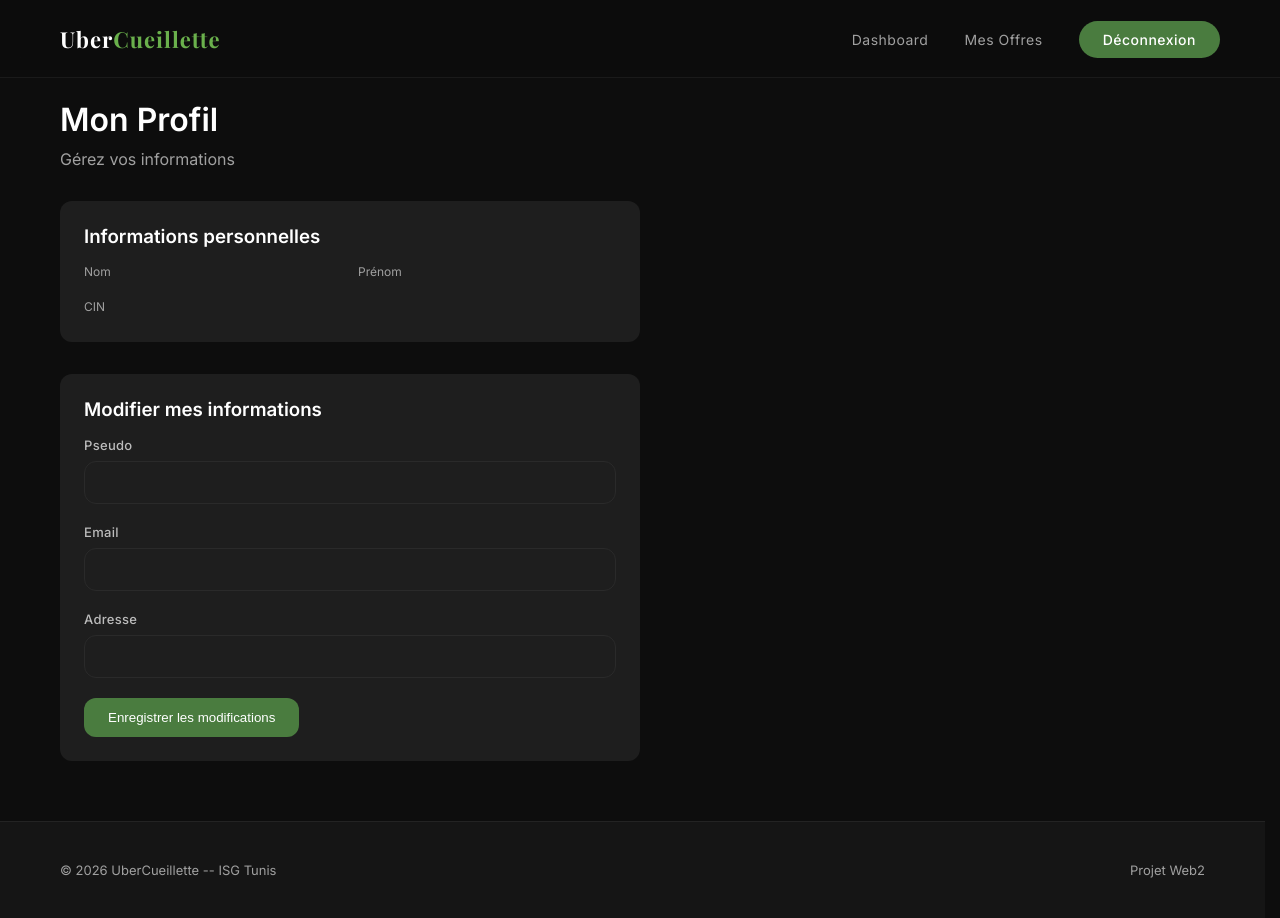
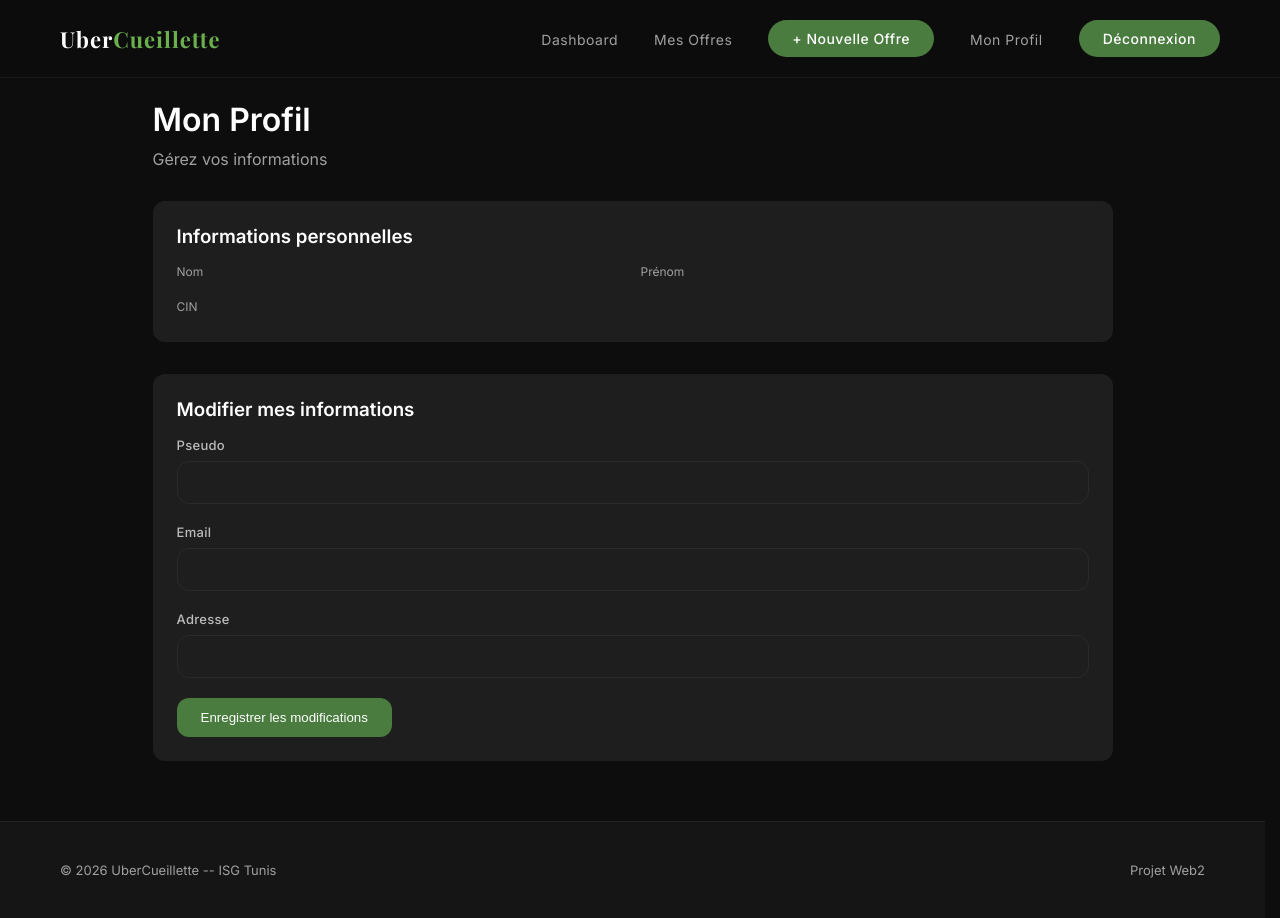
Before and after one commit to wefabziouich29-wifi/agr, a PHP site: page /agriculteur/profil.php in a window 1280 px wide. Run offline with PHP 8.4, Linux system fonts and the light colour scheme; the visitor is signed in with stand-in values (Sample User, id 1); data comes from the database, SQL or seed files in the repository.

Commit message:
Update stylesheet version and enhance navigation links across multiple pages

```diff
--- a/agriculteur/ajouter_offre.php
+++ b/agriculteur/ajouter_offre.php
@@ -4,7 +4,7 @@
     <meta charset="UTF-8"/>
     <meta name="viewport" content="width=device-width, initial-scale=1.0"/>
     <title>Ajouter une Offre - Uber-Cueillette</title>
-    <link rel="stylesheet" href="../css/style.css"/>
+    <link rel="stylesheet" href="../css/style.css?v=4"/>
 </head>
 <body>
 
@@ -99,12 +99,13 @@
     <ul class="nav-links">
         <li><a href="dashboard.php">Dashboard</a></li>
         <li><a href="mes_offres.php">Mes Offres</a></li>
+        <li><a href="ajouter_offre.php" class="nav-btn">+ Nouvelle Offre</a></li>
         <li><a href="profil.php">Mon Profil</a></li>
         <li><a href="logout.php" class="nav-btn">Déconnexion</a></li>
     </ul>
 </nav>
 
-<main class="page-shell page-shell--narrow">
+<main class="page-shell page-shell--form">
     <h1 style="font-size:32px;margin-bottom:10px;">Créer une Offre de Récolte</h1>
     <p style="color:var(--gris);margin-bottom:32px;">Publiez une nouvelle offre pour trouver des ouvriers</p>
 
--- a/agriculteur/dashboard.php
+++ b/agriculteur/dashboard.php
@@ -4,7 +4,7 @@
     <meta charset="UTF-8"/>
     <meta name="viewport" content="width=device-width, initial-scale=1.0"/>
     <title>Dashboard Agriculteur - Uber-Cueillette</title>
-    <link rel="stylesheet" href="../css/style.css"/>
+    <link rel="stylesheet" href="../css/style.css?v=4"/>
 </head>
 <body>
 
@@ -21,6 +21,7 @@
 <nav>
     <a href="../index.php" class="nav-logo">Uber<span>Cueillette</span></a>
     <ul class="nav-links">
+        <li><a href="dashboard.php">Dashboard</a></li>
         <li><a href="mes_offres.php">Mes Offres</a></li>
         <li><a href="ajouter_offre.php" class="nav-btn">+ Nouvelle Offre</a></li>
         <li><a href="profil.php">Mon Profil</a></li>
--- a/agriculteur/inscription.php
+++ b/agriculteur/inscription.php
@@ -4,7 +4,7 @@
     <meta charset="UTF-8"/>
     <meta name="viewport" content="width=device-width, initial-scale=1.0"/>
     <title>Uber-Cueillette -- Inscription Agriculteur</title>
-    <link rel="stylesheet" href="../css/style.css"/>
+    <link rel="stylesheet" href="../css/style.css?v=4"/>
 </head>
 <body>
 
--- a/agriculteur/login.php
+++ b/agriculteur/login.php
@@ -4,7 +4,7 @@
     <meta charset="UTF-8"/>
     <meta name="viewport" content="width=device-width, initial-scale=1.0"/>
     <title>Uber-Cueillette -- Connexion Agriculteur</title>
-    <link rel="stylesheet" href="../css/style.css"/>
+    <link rel="stylesheet" href="../css/style.css?v=4"/>
 </head>
 <body>
 
--- a/agriculteur/mes_offres.php
+++ b/agriculteur/mes_offres.php
@@ -4,7 +4,7 @@
     <meta charset="UTF-8"/>
     <meta name="viewport" content="width=device-width, initial-scale=1.0"/>
     <title>Mes Offres - Uber-Cueillette</title>
-    <link rel="stylesheet" href="../css/style.css"/>
+    <link rel="stylesheet" href="../css/style.css?v=4"/>
     <style>
         .offre-item { background:var(--noir3); border:1px solid var(--gris2); border-radius:var(--radius); padding:20px; margin-bottom:16px; }
         .offre-header { display:flex; justify-content:space-between; align-items:start; margin-bottom:16px; border-bottom:1px solid var(--gris2); padding-bottom:16px; }
@@ -70,6 +70,7 @@
     <a href="../index.php" class="nav-logo">Uber<span>Cueillette</span></a>
     <ul class="nav-links">
         <li><a href="dashboard.php">Dashboard</a></li>
+        <li><a href="mes_offres.php">Mes Offres</a></li>
         <li><a href="ajouter_offre.php" class="nav-btn">+ Nouvelle Offre</a></li>
         <li><a href="profil.php">Mon Profil</a></li>
         <li><a href="logout.php" class="nav-btn">Déconnexion</a></li>
--- a/agriculteur/profil.php
+++ b/agriculteur/profil.php
@@ -4,7 +4,7 @@
     <meta charset="UTF-8"/>
     <meta name="viewport" content="width=device-width, initial-scale=1.0"/>
     <title>Mon Profil - Uber-Cueillette</title>
-    <link rel="stylesheet" href="../css/style.css"/>
+    <link rel="stylesheet" href="../css/style.css?v=4"/>
     <style>
         .form-group { margin-bottom:20px; }
         .form-group label { display:block; margin-bottom:8px; font-weight:500; }
@@ -51,11 +51,14 @@
     <ul class="nav-links">
         <li><a href="dashboard.php">Dashboard</a></li>
         <li><a href="mes_offres.php">Mes Offres</a></li>
+        <li><a href="ajouter_offre.php" class="nav-btn">+ Nouvelle Offre</a></li>
+        <li><a href="profil.php">Mon Profil</a></li>
         <li><a href="logout.php" class="nav-btn">Déconnexion</a></li>
     </ul>
 </nav>
 
-<div style="padding: 100px 60px 60px;max-width:700px;">
+<main class="page-shell page-shell--form">
+    <div class="centered-form-wrap">
     <h1 style="font-size:32px;margin-bottom:10px;">Mon Profil</h1>
     <p style="color:var(--gris);margin-bottom:32px;">Gérez vos informations</p>
 
@@ -109,9 +112,11 @@
 
         <button type="submit" name="update" class="btn-save">Enregistrer les modifications</button>
     </form>
-</div>
 
-<footer style="margin-top:60px;">
+    </div>
+</main>
+
+<footer>
     <p>&copy; 2026 UberCueillette -- ISG Tunis</p>
     <p>Projet Web2</p>
 </footer>
--- a/agriculteur/voir_postulants.php
+++ b/agriculteur/voir_postulants.php
@@ -4,7 +4,7 @@
     <meta charset="UTF-8"/>
     <meta name="viewport" content="width=device-width, initial-scale=1.0"/>
     <title>Postulants - Uber-Cueillette</title>
-    <link rel="stylesheet" href="../css/style.css"/>
+    <link rel="stylesheet" href="../css/style.css?v=4"/>
     <style>
         .postulant-card { background:var(--noir3); border:1px solid var(--gris2); border-radius:var(--radius); padding:24px; margin-bottom:16px; display:flex; gap:24px; }
         .postulant-photo { width:120px; height:120px; border-radius:var(--radius); overflow:hidden; flex-shrink:0; background:var(--gris2); display:flex; align-items:center; justify-content:center; }
@@ -78,6 +78,8 @@
     <ul class="nav-links">
         <li><a href="dashboard.php">Dashboard</a></li>
         <li><a href="mes_offres.php">Mes Offres</a></li>
+        <li><a href="ajouter_offre.php" class="nav-btn">+ Nouvelle Offre</a></li>
+        <li><a href="profil.php">Mon Profil</a></li>
         <li><a href="logout.php" class="nav-btn">Déconnexion</a></li>
     </ul>
 </nav>
--- a/css/style.css
+++ b/css/style.css
@@ -37,6 +37,7 @@
     position        : fixed;
     top             : 0;
     left            : 0;
+    right           : 0;
     width           : 100%;
     z-index         : 1000;
     display         : flex;
@@ -58,6 +59,10 @@
     letter-spacing : 1px;
 }
 
+.nav-logo:visited,
+.nav-logo:focus,
+.nav-logo:active { color: var(--blanc); }
+
 .nav-logo span { color: var(--vert-clair); }
 
 .nav-links {
@@ -66,6 +71,8 @@
     gap        : 36px;
     list-style : none;
 }
+
+.nav-links li { list-style: none; }
 
 .nav-links a {
     color          : var(--gris);
@@ -76,21 +83,44 @@
     transition     : color var(--transition);
 }
 
+.nav-links a:visited,
+.nav-links a:focus,
+.nav-links a:active {
+    color          : var(--gris);
+    text-decoration: none;
+}
+
 .nav-links a:hover { color: var(--blanc); }
 
+.nav-links a:focus-visible {
+    outline       : 2px solid rgba(106,176,76,0.6);
+    outline-offset: 2px;
+    border-radius : 20px;
+}
+
 .nav-btn {
+    display        : inline-flex;
+    align-items    : center;
+    justify-content: center;
     background     : var(--vert);
     color          : var(--blanc) !important;
     padding        : 10px 24px;
     border-radius  : 30px;
     font-weight    : 500 !important;
     font-size      : 14px;
-    transition     : background var(--transition), transform var(--transition) !important;
+    transition     : background var(--transition), box-shadow var(--transition) !important;
+}
+
+.nav-btn:visited,
+.nav-btn:focus,
+.nav-btn:active {
+    color      : var(--blanc) !important;
+    background : var(--vert) !important;
 }
 
 .nav-btn:hover {
     background : var(--vert-clair) !important;
-    transform  : scale(1.04) !important;
+    box-shadow : 0 0 0 2px rgba(106,176,76,0.25);
     color      : var(--blanc) !important;
 }
 
@@ -368,9 +398,13 @@
     max-width : 860px;
 }
 
+.page-shell--form {
+    max-width : 1080px;
+}
+
 .centered-form-wrap {
     width     : 100%;
-    max-width : 700px;
+    max-width : 980px;
     margin    : 0 auto;
 }
 
@@ -563,5 +597,6 @@
     .stats-bar { grid-template-columns: 1fr; }
     .stat-item { border-right: none; border-bottom: 1px solid rgba(255,255,255,0.06); }
     .page-shell { padding: 100px 20px 40px; }
+    .centered-form-wrap { max-width: 100%; }
     .form-box { padding: 36px 24px; }
 }
--- a/ouvrier/dashboard.php
+++ b/ouvrier/dashboard.php
@@ -4,7 +4,7 @@
     <meta charset="UTF-8"/>
     <meta name="viewport" content="width=device-width, initial-scale=1.0"/>
     <title>Dashboard Ouvrier - Uber-Cueillette</title>
-    <link rel="stylesheet" href="../css/style.css"/>
+    <link rel="stylesheet" href="../css/style.css?v=4"/>
 </head>
 <body>
 
@@ -21,6 +21,7 @@
 <nav>
     <a href="../index.php" class="nav-logo">Uber<span>Cueillette</span></a>
     <ul class="nav-links">
+        <li><a href="dashboard.php">Dashboard</a></li>
         <li><a href="liste_offres.php">Offres</a></li>
         <li><a href="mes_candidatures.php">Mes Candidatures</a></li>
         <li><a href="mes_chantiers.php">Mes Chantiers</a></li>
--- a/ouvrier/inscription.php
+++ b/ouvrier/inscription.php
@@ -4,7 +4,7 @@
     <meta charset="UTF-8"/>
     <meta name="viewport" content="width=device-width, initial-scale=1.0"/>
     <title>Uber-Cueillette -- Inscription Ouvrier</title>
-    <link rel="stylesheet" href="../css/style.css"/>
+    <link rel="stylesheet" href="../css/style.css?v=4"/>
 </head>
 <body>
 
--- a/ouvrier/liste_offres.php
+++ b/ouvrier/liste_offres.php
@@ -4,7 +4,7 @@
     <meta charset="UTF-8"/>
     <meta name="viewport" content="width=device-width, initial-scale=1.0"/>
     <title>Offres de Récolte - Uber-Cueillette</title>
-    <link rel="stylesheet" href="../css/style.css"/>
+    <link rel="stylesheet" href="../css/style.css?v=4"/>
     <style>
         .filters { display:grid; grid-template-columns:repeat(3, 1fr); gap:16px; margin-bottom:32px; }
         .filters select, .filters input { background:var(--noir3); border:1px solid var(--gris2); color:var(--blanc); padding:10px; border-radius:var(--radius); }
@@ -141,6 +141,7 @@
     <a href="../index.php" class="nav-logo">Uber<span>Cueillette</span></a>
     <ul class="nav-links">
         <li><a href="dashboard.php">Dashboard</a></li>
+        <li><a href="liste_offres.php">Offres</a></li>
         <li><a href="mes_candidatures.php">Mes Candidatures</a></li>
         <li><a href="mes_chantiers.php">Mes Chantiers</a></li>
         <li><a href="profil.php">Mon Profil</a></li>
--- a/ouvrier/login.php
+++ b/ouvrier/login.php
@@ -4,7 +4,7 @@
     <meta charset="UTF-8"/>
     <meta name="viewport" content="width=device-width, initial-scale=1.0"/>
     <title>Uber-Cueillette -- Connexion Ouvrier</title>
-    <link rel="stylesheet" href="../css/style.css"/>
+    <link rel="stylesheet" href="../css/style.css?v=4"/>
 </head>
 <body>
 
--- a/ouvrier/mes_candidatures.php
+++ b/ouvrier/mes_candidatures.php
@@ -4,7 +4,7 @@
     <meta charset="UTF-8"/>
     <meta name="viewport" content="width=device-width, initial-scale=1.0"/>
     <title>Mes Candidatures - Uber-Cueillette</title>
-    <link rel="stylesheet" href="../css/style.css"/>
+    <link rel="stylesheet" href="../css/style.css?v=4"/>
     <style>
         .candidature-item { background:var(--noir3); border:1px solid var(--gris2); border-radius:var(--radius); padding:20px; margin-bottom:16px; display:flex; justify-content:space-between; align-items:center; }
         .candidature-info { flex:1; }
@@ -42,6 +42,7 @@
     <ul class="nav-links">
         <li><a href="dashboard.php">Dashboard</a></li>
         <li><a href="liste_offres.php">Offres</a></li>
+        <li><a href="mes_candidatures.php">Mes Candidatures</a></li>
         <li><a href="mes_chantiers.php">Mes Chantiers</a></li>
         <li><a href="profil.php">Mon Profil</a></li>
         <li><a href="logout.php" class="nav-btn">Déconnexion</a></li>
--- a/ouvrier/mes_chantiers.php
+++ b/ouvrier/mes_chantiers.php
@@ -4,7 +4,7 @@
     <meta charset="UTF-8"/>
     <meta name="viewport" content="width=device-width, initial-scale=1.0"/>
     <title>Mes Chantiers - Uber-Cueillette</title>
-    <link rel="stylesheet" href="../css/style.css"/>
+    <link rel="stylesheet" href="../css/style.css?v=4"/>
     <style>
         .chantier-card { background:var(--noir3); border:1px solid var(--gris2); border-radius:var(--radius); padding:24px; margin-bottom:16px; }
         .chantier-header { display:flex; justify-content:space-between; align-items:center; margin-bottom:16px; border-bottom:1px solid var(--gris2); padding-bottom:16px; }
@@ -54,6 +54,7 @@
         <li><a href="dashboard.php">Dashboard</a></li>
         <li><a href="liste_offres.php">Offres</a></li>
         <li><a href="mes_candidatures.php">Mes Candidatures</a></li>
+        <li><a href="mes_chantiers.php">Mes Chantiers</a></li>
         <li><a href="profil.php">Mon Profil</a></li>
         <li><a href="logout.php" class="nav-btn">Déconnexion</a></li>
     </ul>
--- a/ouvrier/postuler.php
+++ b/ouvrier/postuler.php
@@ -4,7 +4,7 @@
     <meta charset="UTF-8"/>
     <meta name="viewport" content="width=device-width, initial-scale=1.0"/>
     <title>Postuler - Uber-Cueillette</title>
-    <link rel="stylesheet" href="../css/style.css"/>
+    <link rel="stylesheet" href="../css/style.css?v=4"/>
 </head>
 <body>
 
@@ -56,9 +56,11 @@
 <nav>
     <a href="../index.php" class="nav-logo">Uber<span>Cueillette</span></a>
     <ul class="nav-links">
+        <li><a href="dashboard.php">Dashboard</a></li>
         <li><a href="liste_offres.php">Offres</a></li>
         <li><a href="mes_candidatures.php">Mes Candidatures</a></li>
         <li><a href="mes_chantiers.php">Mes Chantiers</a></li>
+        <li><a href="profil.php">Mon Profil</a></li>
         <li><a href="logout.php" class="nav-btn">Déconnexion</a></li>
     </ul>
 </nav>
```
Also changed, not shown: agriculteur/evaluer_ouvrier.php (+6 -4 lines), ouvrier/profil.php (+8 -5 lines).
